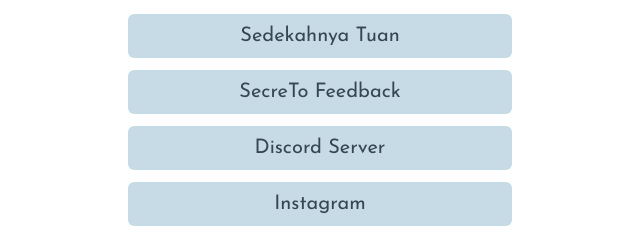
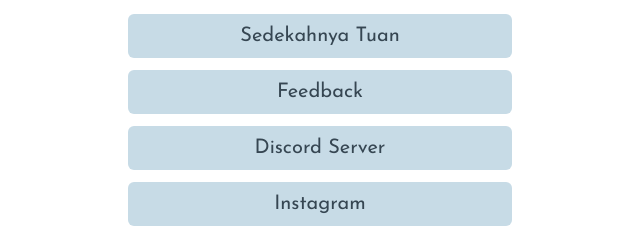
Before and after one commit to JihacK/JihacK.github.io, a plain HTML site: page index.html in a window 1280 px wide. Shown: the part 244-479 px from the top of the page, 320-960 px from the left. Drawn offline with Linux system fonts and the light colour scheme.

Commit message:
Update index.html
Updated Feedback Link

```diff
--- a/index.html
+++ b/index.html
@@ -67,8 +67,8 @@
                 </a>
             </li>
             <li>
-                <a href="https://secreto.site/al4ge4">
-                  SecreTo Feedback
+                <a href="https://curiouscat.live/jihack">
+                  Feedback
                 </a>
             </li>
             <li>
```
